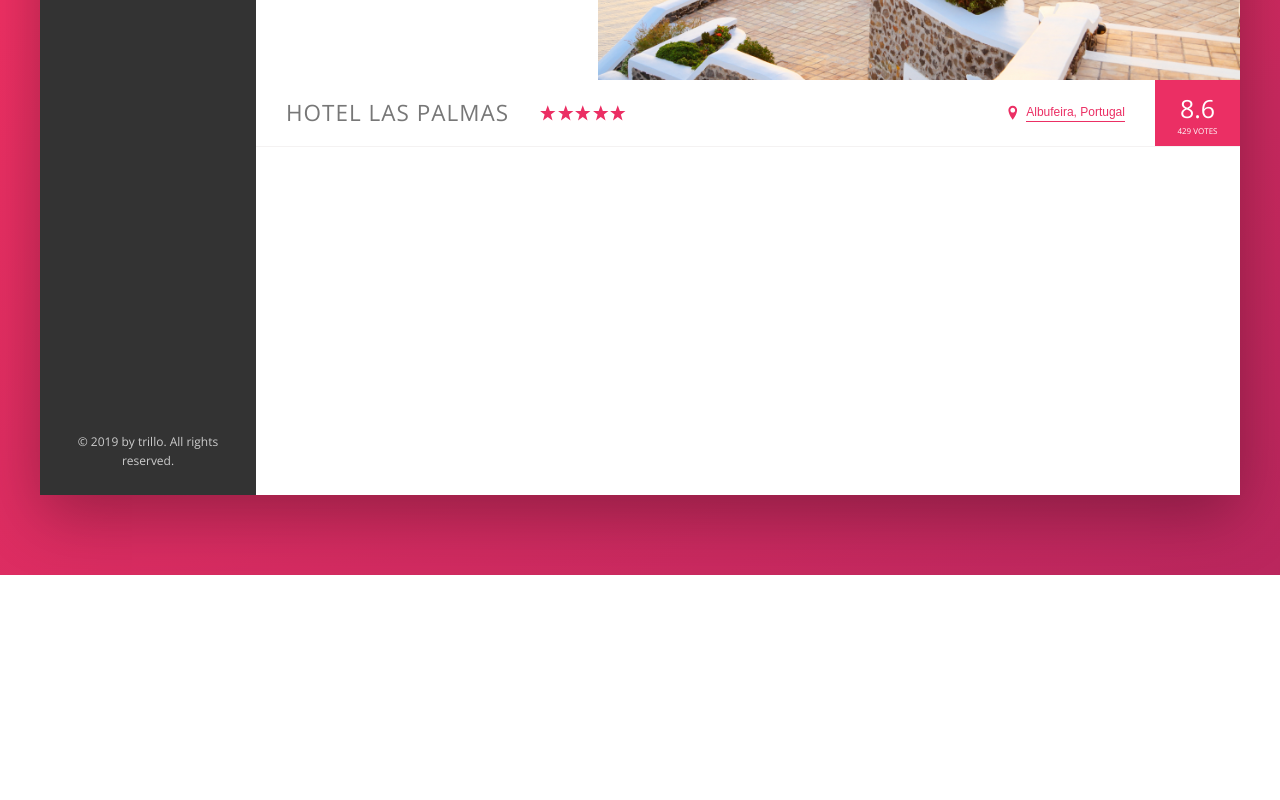
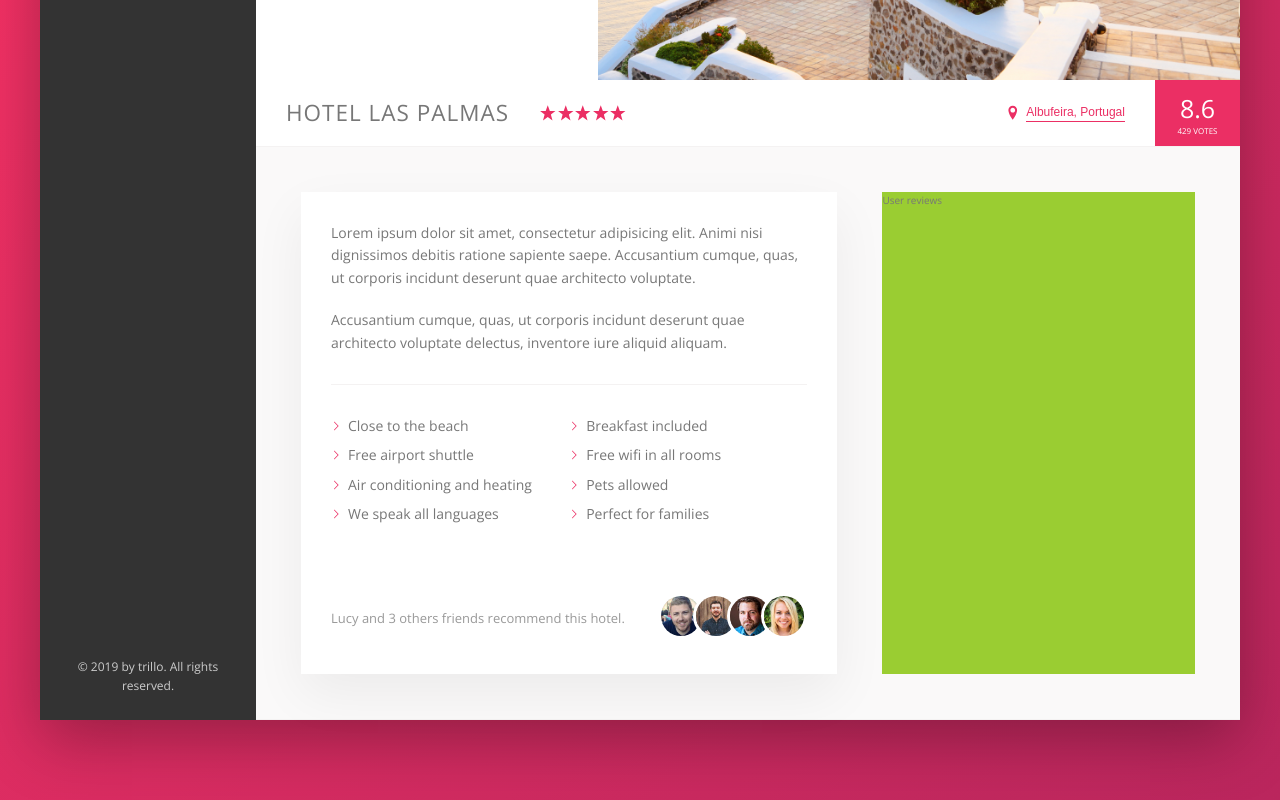
Before and after one commit to PabloAndo/trillo_project, a website: page index.html in a window 1280 px wide. Shown: the part 455-1255 px from the top of the page. Before the commit the page ends 1030 px from the top, so only its background shows below. Drawn offline with nearby package versions, Linux system fonts and the light colour scheme.

Commit message:
Finished building the Description section

```diff
--- a/index.html
+++ b/index.html
@@ -135,6 +135,45 @@
               <div class="overview__rating-count">429 votes</div>
             </div>
           </div>
+
+          <div class="detail">
+            <div class="description">
+              <p class="paragraph">
+                Lorem ipsum dolor sit amet, consectetur adipisicing elit. Animi nisi dignissimos debitis
+                ratione sapiente saepe. Accusantium cumque, quas, ut corporis incidunt deserunt quae
+                architecto voluptate.
+              </p>
+              <p class="paragraph">
+                Accusantium cumque, quas, ut corporis incidunt deserunt quae architecto voluptate delectus,
+                inventore iure aliquid aliquam.
+              </p>
+              <ul class="list">
+                  <li class="list__item">Close to the beach</li>
+                  <li class="list__item">Breakfast included</li>
+                  <li class="list__item">Free airport shuttle</li>
+                  <li class="list__item">Free wifi in all rooms</li>
+                  <li class="list__item">Air conditioning and heating</li>
+                  <li class="list__item">Pets allowed</li>
+                  <li class="list__item">We speak all languages</li>
+                  <li class="list__item">Perfect for families</li>
+              </ul>
+              <div class="recommend">
+                  <p class="recommend__count">
+                      Lucy and 3 others friends recommend this hotel.
+                  </p>
+                  <div class="recommend__friends">
+                      <img src="img/user-3.jpg" alt="Friend 1" class="recommend__photo">
+                      <img src="img/user-4.jpg" alt="Friend 2" class="recommend__photo">
+                      <img src="img/user-5.jpg" alt="Friend 3" class="recommend__photo">
+                      <img src="img/user-6.jpg" alt="Friend 4" class="recommend__photo">
+                  </div>
+              </div>
+            </div>
+
+            <div class="user-reviews">
+              User reviews
+            </div>
+          </div>
         </main>
       </div>
     </div>
--- a/sass/_base.scss
+++ b/sass/_base.scss
@@ -29,6 +29,9 @@
   --color-grey-dark-3: #999;
 
   --shadow-dark: 0 2rem 6rem rgba(0, 0, 0, 0.3);
+  --shadow-light: 0 2rem 5rem rgba(0, 0, 0, 0.06);
+
+  --line: 1px solid var(--color-grey-light-2);
 }
 
 * {
--- a/sass/_components.scss
+++ b/sass/_components.scss
@@ -192,7 +192,7 @@
 .overview {
   display: flex;
   align-items: center;
-  border-bottom: 1px solid var(--color-grey-light-2);
+  border-bottom: var(--line);
 
   &__heading {
     font-size: 2.25rem;
@@ -279,3 +279,71 @@
     box-shadow: none;
   }
 }
+
+///////////////////////////////////////////////////////////////////////////////
+//  PARAGRAPH
+.paragraph:not(:last-of-type) {
+  margin-bottom: 2rem;
+}
+
+///////////////////////////////////////////////////////////////////////////////
+// LIST
+.list {
+  list-style: none;
+  margin: 3rem 0;
+  padding: 3rem 0;
+  border-top: var(--line);
+
+  display: flex;
+  flex-wrap: wrap;
+
+  &__item {
+    flex: 0 0 50%;
+    margin-bottom: 0.7rem;
+  }
+
+  &__item::before {
+    content: '';
+    display: inline-block;
+    height: 1rem;
+    width: 1rem;
+    margin-right: 0.7rem;
+
+    // older browser
+    // background-image: url(../img/chevron-thin-right.svg);
+    // background-size: cover;
+
+    // Newer browser -- mask
+    background-color: var(--color-primary);
+    -webkit-mask-image: url(../img/chevron-thin-right.svg);
+    -webkit-mask-size: cover;
+    mask-image: url(../img/chevron-thin-right.svg);
+    mask-size: cover;
+  }
+}
+///////////////////////////////////////////////////////////////////////////////
+// RECOMMEND
+.recommend {
+  font-size: 1.3rem;
+  color: var(--color-grey-dark-3);
+  display: flex;
+  align-items: center;
+
+  &__count {
+    margin-right: auto;
+  }
+  &__friends {
+  }
+
+  &__photo {
+    box-sizing: content-box;
+    height: 4rem;
+    width: 4rem;
+    border-radius: 50%;
+    border: 3px solid #fff;
+
+    &:not(:last-child) {
+      margin-right: -1.5rem;
+    }
+  }
+}
--- a/sass/_layout.scss
+++ b/sass/_layout.scss
@@ -12,7 +12,7 @@
   font-size: 1.4rem;
   height: 7rem;
   background-color: #fff;
-  border-bottom: 1px solid var(--color-grey-light-2);
+  border-bottom: var(--line);
 
   display: flex;
   justify-content: space-between;
@@ -35,8 +35,27 @@
 
 .hotel-view {
   background-color: #fff;
-  // TODO: JUST FOR TESTING
-  height: 80rem;
-  //////
+
   flex: 1;
 }
+
+.detail {
+  display: flex;
+  padding: 4.5rem;
+  background-color: var(--color-grey-light-1);
+  border-bottom: var(--line);
+}
+
+.description {
+  font-size: 1.4rem;
+  background-color: #fff;
+  box-shadow: var(--shadow-light);
+  padding: 3rem;
+  flex: 0 0 60%;
+  margin-right: 4.5rem;
+}
+
+.user-reviews {
+  background-color: yellowgreen;
+  flex: 1;
+}
```
Also changed, not shown: css/style.css.
